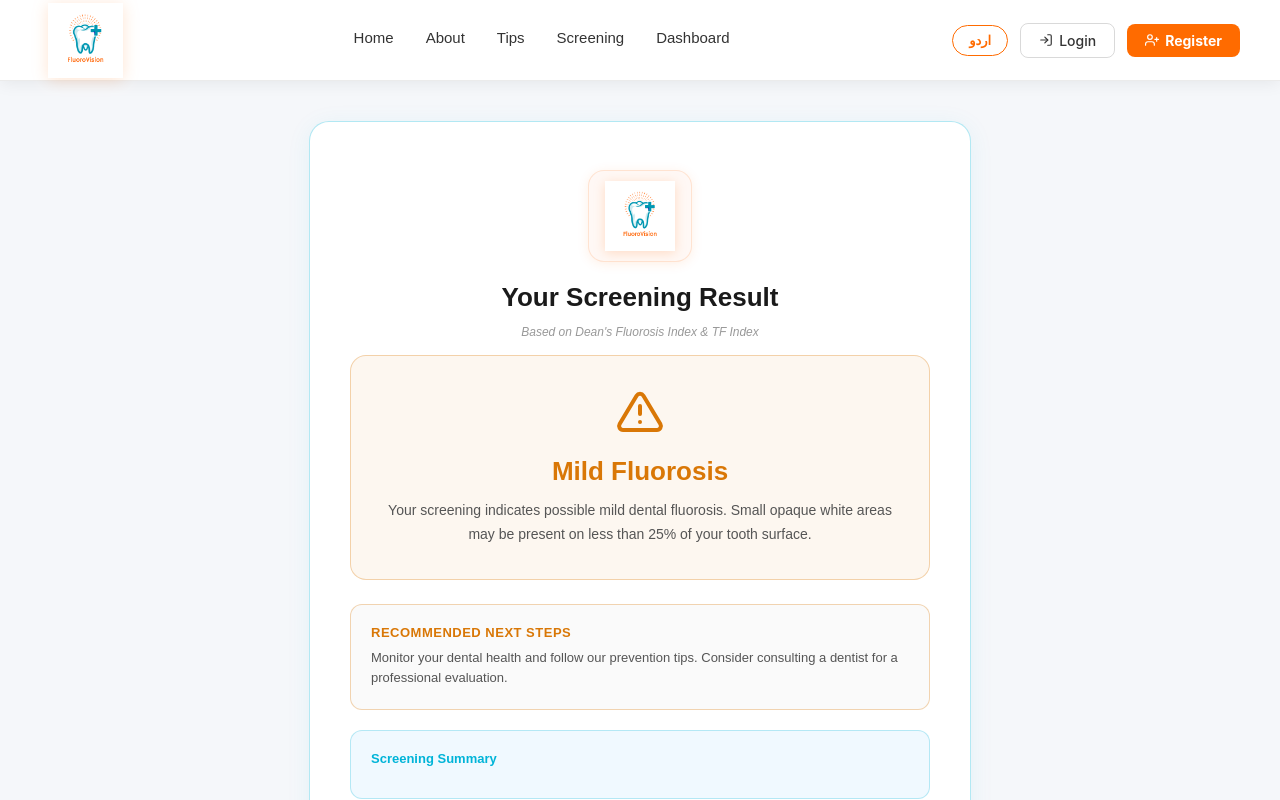
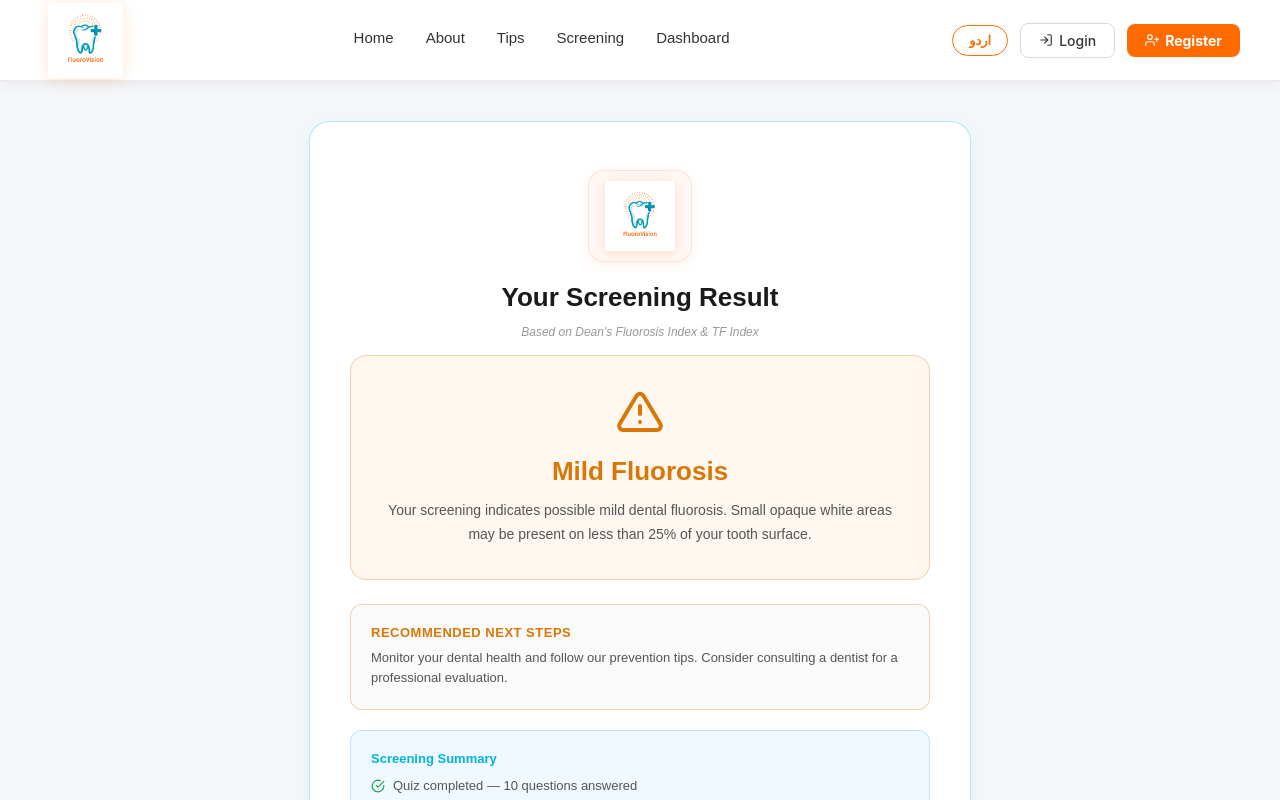
Before and after one commit to malaika123321/fluorovision, a React (Create React App) app: page /results in a window 1280 px wide. Shown: the top 800 px of the page. Built offline with nearby package versions, Linux system fonts and the light colour scheme; sample sign-in values are in the browser's storage.

Commit message:
fix summary session based

```diff
--- a/src/pages/Quiz.jsx
+++ b/src/pages/Quiz.jsx
@@ -53,6 +53,8 @@ function Quiz() {
       setCurrentQuestion(currentQuestion + 1);
     } else {
       localStorage.setItem('quizAnswers', JSON.stringify(newAnswers));
+      // sessionStorage mein mark karo k quiz is session mein complete hui
+      sessionStorage.setItem('quizDoneThisSession', 'true');
       navigate('/upload');
     }
   };
--- a/src/pages/Results.jsx
+++ b/src/pages/Results.jsx
@@ -1,54 +1,52 @@
 import React, { useState, useEffect } from 'react';
 import { Link } from 'react-router-dom';
 import { useLanguage } from '../context/LanguageContext';
-import { FiCheckCircle, FiAlertTriangle, FiAlertOctagon, FiActivity, FiClock, FiCpu } from 'react-icons/fi';
+import { FiCheckCircle, FiAlertTriangle, FiAlertOctagon, FiActivity, FiClock } from 'react-icons/fi';
 
 function Results() {
   const { language } = useLanguage();
   const [result, setResult] = useState(null);
   const [loading, setLoading] = useState(true);
   const [photo, setPhoto] = useState(null);
-  const [apiUsed, setApiUsed] = useState(false);
-  const [confidence, setConfidence] = useState(null);
+  const [quizDone, setQuizDone] = useState(false);
+  const [photoDone, setPhotoDone] = useState(false);
 
   useEffect(() => {
     const savedPhoto = localStorage.getItem('dentalPhoto');
     const apiResult = localStorage.getItem('apiResult');
     const savedAnswers = localStorage.getItem('quizAnswers');
+    // sessionStorage check — sirf is session mein quiz ki?
+    const quizDoneThisSession = sessionStorage.getItem('quizDoneThisSession');
+
     setPhoto(savedPhoto);
+    setQuizDone(!!quizDoneThisSession);
+    setPhotoDone(!!savedPhoto);
 
     setTimeout(() => {
       if (apiResult) {
-      // API ka result use karo — real AI prediction
         try {
           const parsed = JSON.parse(apiResult);
           const prediction = parsed.prediction?.toLowerCase();
-        setConfidence(parsed.confidence);
-        setApiUsed(true);
           if (prediction === 'normal') setResult('normal');
           else if (prediction === 'mild') setResult('mild');
           else if (prediction === 'severe') setResult('severe');
           else setResult('mild');
         } catch {
           setResult('mild');
-        setApiUsed(false);
         }
       } else if (savedAnswers) {
-      // Fallback — quiz score se
         const answers = JSON.parse(savedAnswers);
         const score = calculateScore(answers);
-      if (score <= 4) { setResult('normal'); setConfidence(0.78); }
-      else if (score <= 10) { setResult('mild'); setConfidence(0.82); }
-      else { setResult('severe'); setConfidence(0.85); }
-      setApiUsed(false);
+        if (score <= 4) setResult('normal');
+        else if (score <= 10) setResult('mild');
+        else setResult('severe');
       } else {
         setResult('mild');
-      setConfidence(0.75);
-      setApiUsed(false);
       }
       setLoading(false);
     }, 3000);
   }, []);
+
   const calculateScore = (answers) => {
     let score = 0;
     const severeOptions = ['Well / Borehole Water', 'River / Stream Water', 'Clearly visible white spots', 'White patches on most teeth', 'Moderate brown staining', 'Severe dark brown staining', 'Rough or chalky feeling', 'Pitted or deeply eroded', 'Moderate sensitivity', 'Severe constant sensitivity', 'Frequently', 'Yes, diagnosed'];
@@ -66,10 +64,6 @@ function Results() {
       analyzingDesc: 'Processing AI predictions and quiz answers...',
       yourResult: 'Your Screening Result',
       basedOn: "Based on Dean's Fluorosis Index & TF Index",
-      aiPowered: 'AI-Powered Result',
-      aiModels: 'Analyzed by ResNet50 + VGG-CNN + YOLOv8 Ensemble',
-      quizBased: 'Quiz-Based Result',
-      confidence: 'Confidence',
       normal: { label: 'Normal', desc: 'Your screening indicates no significant signs of dental fluorosis. Your tooth enamel appears to be within the normal range.', action: 'Continue maintaining good dental hygiene. Schedule regular dental checkups every 6 months.', color: '#16a34a', bg: 'rgba(22,163,74,0.06)', border: 'rgba(22,163,74,0.3)' },
       mild: { label: 'Mild Fluorosis', desc: 'Your screening indicates possible mild dental fluorosis. Small opaque white areas may be present on less than 25% of your tooth surface.', action: 'Monitor your dental health and follow our prevention tips. Consider consulting a dentist for a professional evaluation.', color: '#d97706', bg: 'rgba(217,119,6,0.06)', border: 'rgba(217,119,6,0.3)' },
       severe: { label: 'Severe Fluorosis', desc: 'Your screening indicates possible severe dental fluorosis. Significant discoloration or enamel damage may be present.', action: 'We strongly recommend booking a consultation with a dental professional as soon as possible.', color: '#dc2626', bg: 'rgba(220,38,38,0.06)', border: 'rgba(220,38,38,0.3)' },
@@ -89,10 +83,6 @@ function Results() {
       analyzingDesc: 'AI پیشین گوئیاں اور کوئز کے جوابات پر کارروائی ہو رہی ہے...',
       yourResult: 'آپ کا اسکریننگ نتیجہ',
       basedOn: 'ڈین کے فلوروسس انڈیکس اور TF انڈیکس کی بنیاد پر',
-      aiPowered: 'AI پر مبنی نتیجہ',
-      aiModels: 'ResNet50 + VGG-CNN + YOLOv8 نے تجزیہ کیا',
-      quizBased: 'کوئز پر مبنی نتیجہ',
-      confidence: 'اعتماد',
       normal: { label: 'نارمل', desc: 'آپ کی اسکریننگ ڈینٹل فلوروسس کی کوئی اہم علامت نہیں دکھاتی۔', action: 'اچھی دانتوں کی صفائی جاری رکھیں۔ ہر 6 ماہ بعد دانتوں کا معائنہ کروائیں۔', color: '#16a34a', bg: 'rgba(22,163,74,0.06)', border: 'rgba(22,163,74,0.3)' },
       mild: { label: 'ہلکا فلوروسس', desc: 'آپ کی اسکریننگ ہلکے ڈینٹل فلوروسس کی ممکنہ علامات دکھاتی ہے۔', action: 'اپنی دانتوں کی صحت کی نگرانی کریں اور ہماری تجاویز پر عمل کریں۔', color: '#d97706', bg: 'rgba(217,119,6,0.06)', border: 'rgba(217,119,6,0.3)' },
       severe: { label: 'شدید فلوروسس', desc: 'آپ کی اسکریننگ شدید ڈینٹل فلوروسس کی ممکنہ علامات دکھاتی ہے۔', action: 'ہم جلد از جلد دانتوں کے ڈاکٹر سے مشورہ کرنے کی سختی سے سفارش کرتے ہیں۔', color: '#dc2626', bg: 'rgba(220,38,38,0.06)', border: 'rgba(220,38,38,0.3)' },
@@ -162,8 +152,6 @@ function Results() {
         <h1 style={styles.title}>{t.yourResult}</h1>
         <p style={styles.basedOn}>{t.basedOn}</p>
 
-
-
         {/* Result Badge */}
         <div style={{ ...styles.resultBadge, borderColor: resultData.border, backgroundColor: resultData.bg }}>
           <div style={styles.resultIconWrapper}>{resultIcons[result]}</div>
@@ -177,22 +165,25 @@ function Results() {
           <p style={styles.actionDesc}>{resultData.action}</p>
         </div>
 
-        {/* Summary */}
+        {/* Summary — sirf woh show hoga jo is session mein hua */}
+        {(quizDone || photoDone) && (
           <div style={styles.summaryBox}>
             <h4 style={styles.summaryTitle}>{t.quizSummary}</h4>
-  {localStorage.getItem('quizAnswers') && (
+            {quizDone && (
               <div style={styles.summaryRow}>
                 <FiCheckCircle size={14} color="#16a34a" />
                 <p style={styles.summaryItem}>{t.quizCompleted}</p>
               </div>
             )}
-  {localStorage.getItem('dentalPhoto') && (
+            {photoDone && (
               <div style={styles.summaryRow}>
                 <FiCheckCircle size={14} color="#16a34a" />
                 <p style={styles.summaryItem}>{t.photoAnalyzed}</p>
               </div>
             )}
           </div>
+        )}
+
         {/* Photo Preview */}
         {photo && (
           <div style={styles.photoBox}>
@@ -263,16 +254,6 @@ const styles = {
   logoImg: { height: '70px', objectFit: 'contain', filter: 'drop-shadow(0 2px 6px rgba(255,107,0,0.2))' },
   title: { color: '#1a1a1a', fontSize: '26px', fontWeight: '800', textAlign: 'center', margin: '0 0 8px 0' },
   basedOn: { color: '#999', fontSize: '12px', textAlign: 'center', marginBottom: '16px', fontStyle: 'italic' },
-  aiBadge: {
-    display: 'flex', alignItems: 'center', gap: '8px', flexWrap: 'wrap',
-    backgroundColor: 'rgba(0,180,216,0.08)', border: '1.5px solid rgba(0,180,216,0.25)',
-    borderRadius: '10px', padding: '10px 14px', marginBottom: '20px',
-    fontSize: '12px', color: '#00b4d8', fontWeight: '600',
-  },
-  confidenceBadge: {
-    marginLeft: 'auto', backgroundColor: 'rgba(0,180,216,0.15)',
-    padding: '3px 10px', borderRadius: '20px', fontSize: '11px',
-  },
   resultBadge: {
     border: '1.5px solid', borderRadius: '16px', padding: '32px',
     textAlign: 'center', marginBottom: '24px',
```
Lines whose indentation alone changed are shown as unchanged.
